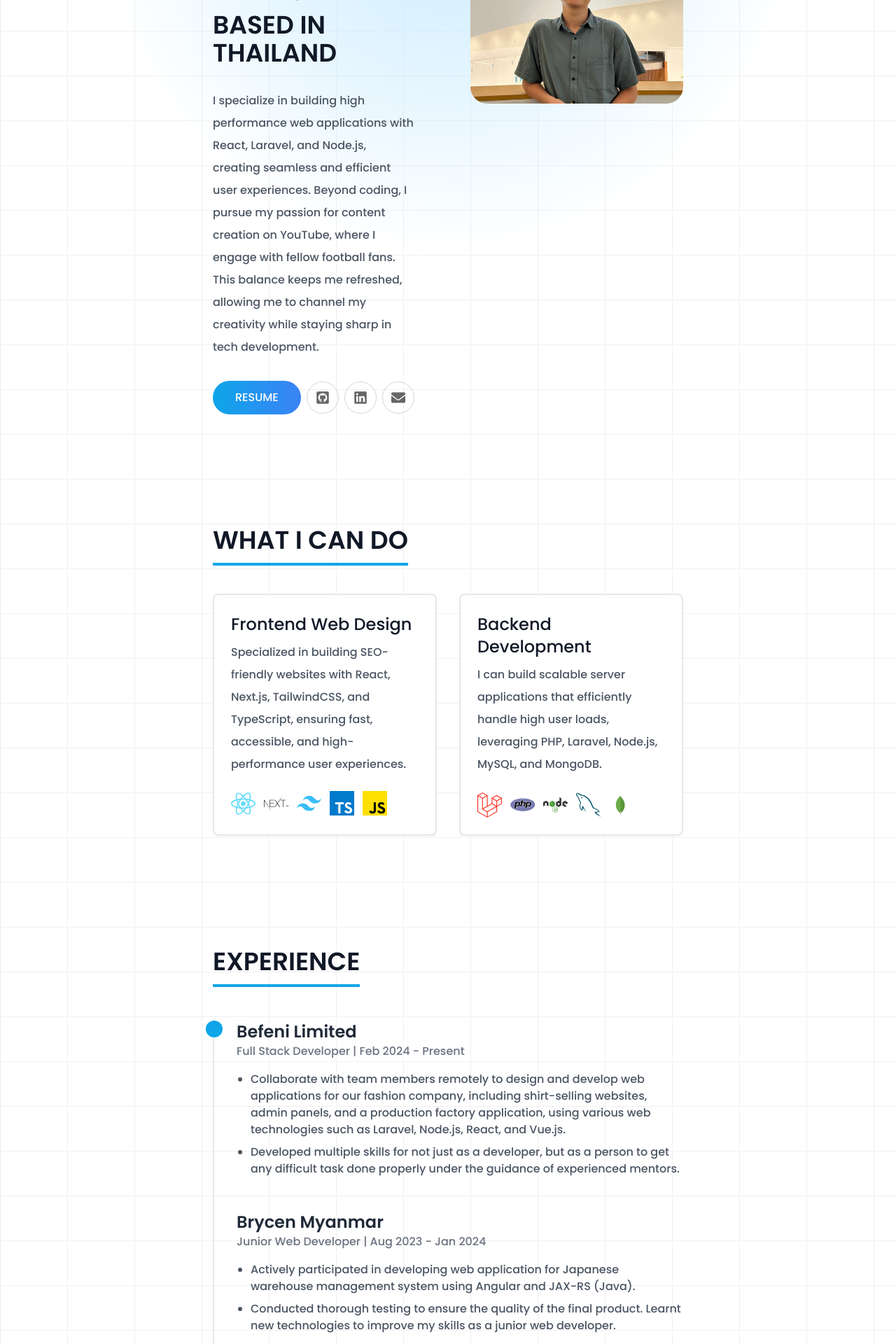
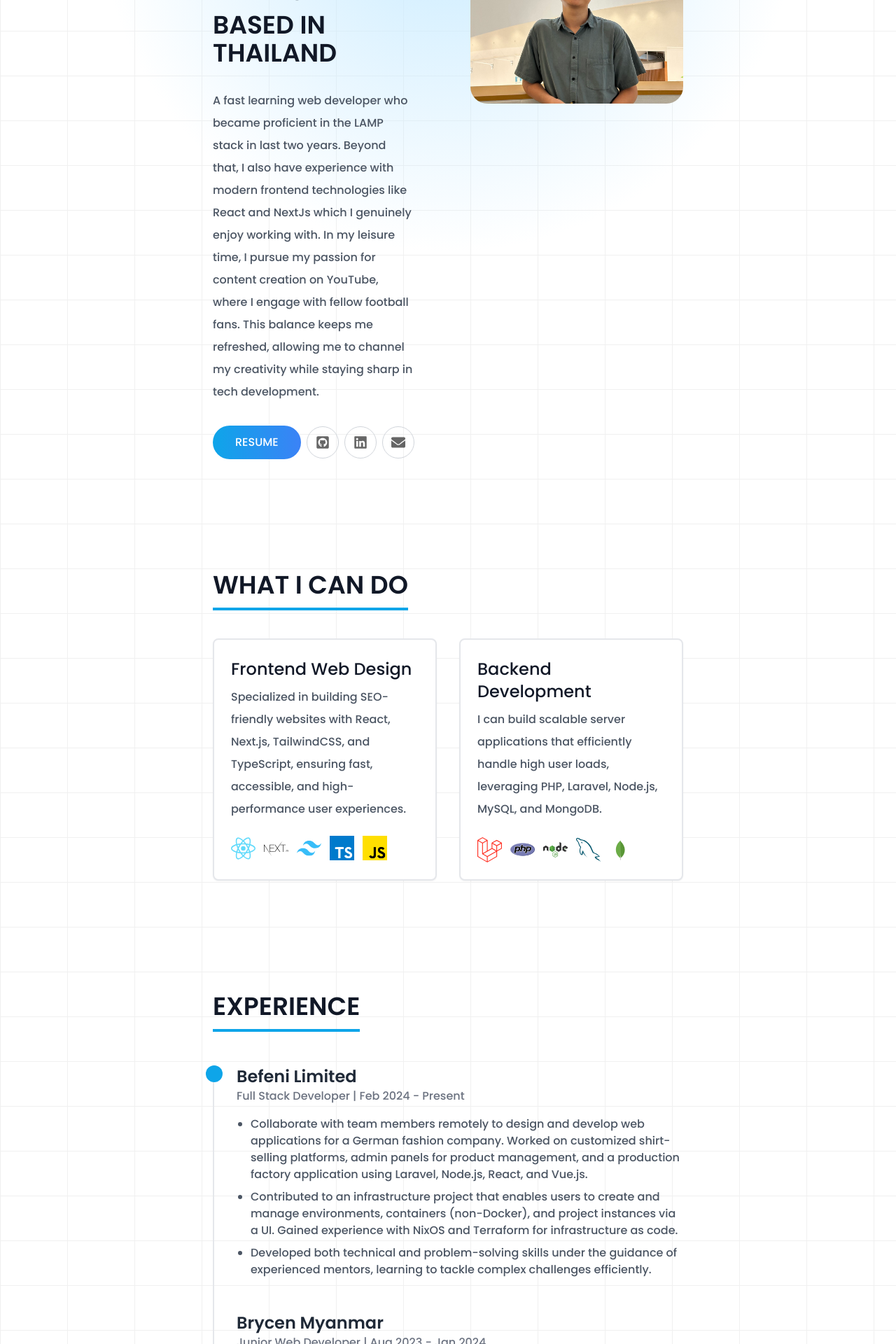
Before and after one commit to swamhtetaung8/nextjs_portfolio, a Next.js app: page / in a window 1280 px wide. Shown: the part 340-2260 px from the top of the page at 70% size. Built offline with nearby package versions, Linux system fonts and the light colour scheme.

Commit message:
chore: update work experience narrative

```diff
--- a/components/home/Experience.jsx
+++ b/components/home/Experience.jsx
@@ -5,8 +5,9 @@ export default function Experience() {
         role: "Full Stack Developer",
         date: "Feb 2024 - Present",
         description: [
-          "Collaborate with team members remotely to design and develop web applications for our fashion company, including shirt-selling websites, admin panels, and a production factory application, using various web technologies such as Laravel, Node.js, React, and Vue.js.",
-          "Developed multiple skills for not just as a developer, but as a person to get any difficult task done properly under the guidance of experienced mentors.",
+          "Collaborate with team members remotely to design and develop web applications for a German fashion company. Worked on customized shirt-selling platforms, admin panels for product management, and a production factory application using Laravel, Node.js, React, and Vue.js.",
+          "Contributed to an infrastructure project that enables users to create and manage environments, containers (non-Docker), and project instances via a UI. Gained experience with NixOS and Terraform for infrastructure as code.",
+          "Developed both technical and problem-solving skills under the guidance of experienced mentors, learning to tackle complex challenges efficiently.",
         ],
       },
       {
--- a/components/home/Hero.jsx
+++ b/components/home/Hero.jsx
@@ -18,7 +18,7 @@ const Hero = () => {
             </h1>
           </div>
           <p className="max-w-xl leading-8 text-gray-600 dark:text-gray-400">
-            I specialize in building high performance web applications with React, Laravel, and Node.js, creating seamless and efficient user experiences. Beyond coding, I pursue my passion for content creation on YouTube, where I engage with fellow football fans. This balance keeps me refreshed, allowing me to channel my creativity while staying sharp in tech development.
+          A fast learning web developer who became proficient in the LAMP stack in last two years. Beyond that, I also have experience with modern frontend technologies like React and NextJs which I genuinely enjoy working with. In my leisure time, I pursue my passion for content creation on YouTube, where I engage with fellow football fans. This balance keeps me refreshed, allowing me to channel my creativity while staying sharp in tech development.
           </p>
 
           <div className="flex items-center gap-2">
```
